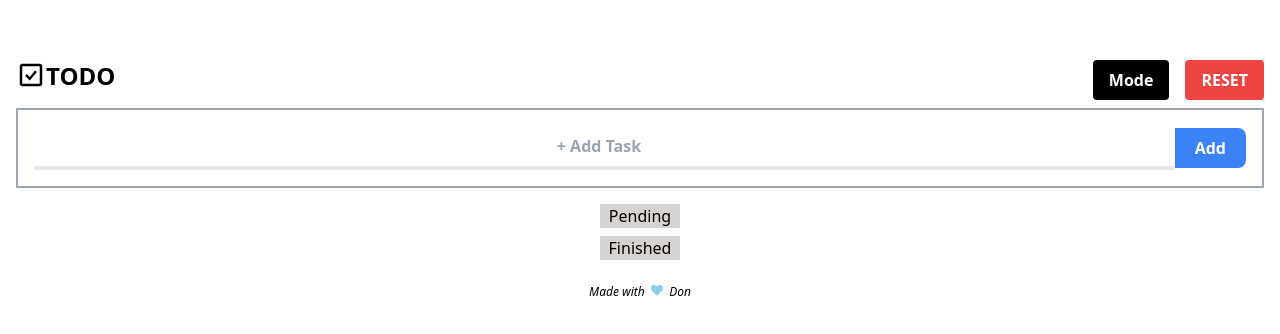
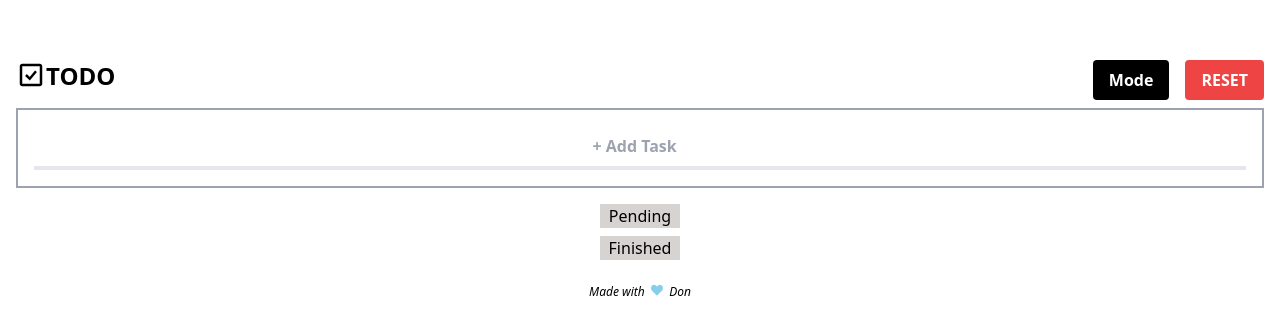
Before and after one commit to codydon/to-do, a React (Create React App) app: page / in a window 1280 px wide. Shown: the part 220-554 px from the top of the page. Built offline with nearby package versions, Linux system fonts and the light colour scheme.

Commit message:
button hide commit

```diff
--- a/src/components/InputBar.jsx
+++ b/src/components/InputBar.jsx
@@ -27,8 +27,6 @@ function InputBar(props) {
             localStorage.setItem('todos', JSON.stringify(tasks));
             setTask('');
             localData.setData(tasks, ...localData.data);
-
-            // window.location.reload();
         // }
     };
 
@@ -48,7 +46,7 @@ function InputBar(props) {
                     />
 
                     {/* //button for mobile and ipads */}
-                    <input type="submit" className="form-input text-white cursor-pointer bg-blue-500 h-10 rounded-r-lg px-5" value="Add" />
+                    <input type="submit" className="form-input text-white cursor-pointer bg-blue-500 h-10 rounded-r-lg px-5 lg:hidden xl:hidden 2xl:hidden" value="Add" />
                     </form>
             </div>
 
```
